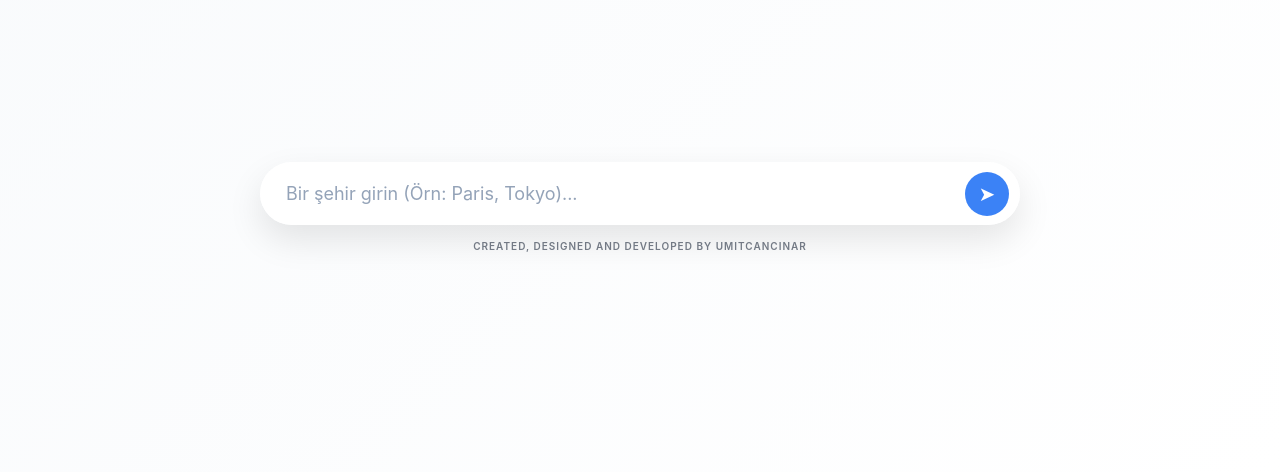
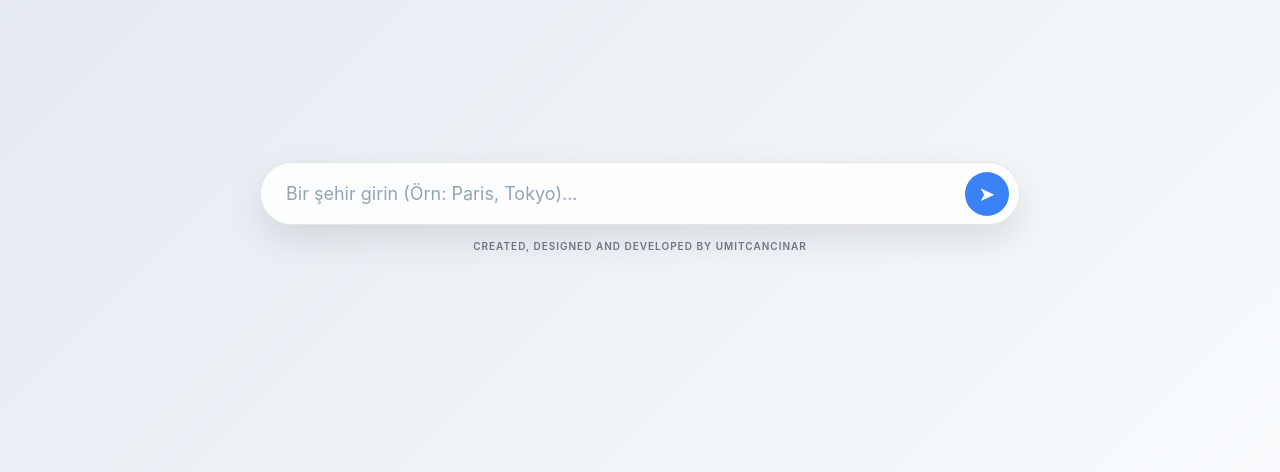
Before and after one commit to umitcancinar/SeyahatRehberAI, a website: page SeyahatRehberai/umitcnr-hackathon/index.html in a window 1280 px wide. Shown: the part 328-800 px from the top of the page. Drawn offline with Linux system fonts and the light colour scheme.

Commit message:
style: fix washed out light mode colors

```diff
--- a/SeyahatRehberai/umitcnr-hackathon/style.css
+++ b/SeyahatRehberai/umitcnr-hackathon/style.css
@@ -1,16 +1,15 @@
-/* style.css */
 :root {
-    --bg-color: #fdfdfd;
+    --bg-color: #f8fafc;
     --text-color: #1e293b;
-    --sidebar-bg: rgba(255, 255, 255, 0.9);
-    --input-bg: rgba(255, 255, 255, 0.95);
-    --border-color: rgba(226, 232, 240, 0.8);
+    --sidebar-bg: rgba(255, 255, 255, 0.85);
+    --input-bg: rgba(255, 255, 255, 0.9);
+    --border-color: rgba(0, 0, 0, 0.1);
     --accent-color: #3b82f6;
     --accent-hover: #2563eb;
-    --gradient-start: #f8fafc;
-    --gradient-end: #ffffff;
-    --glass-bg: rgba(255, 255, 255, 0.85);
-    --glass-border: rgba(255, 255, 255, 0.5);
+    --gradient-start: #e2e8f0;
+    --gradient-end: #f8fafc;
+    --glass-bg: rgba(255, 255, 255, 0.7);
+    --glass-border: rgba(0, 0, 0, 0.1);
 }
 
 [data-theme="dark"] {
```
